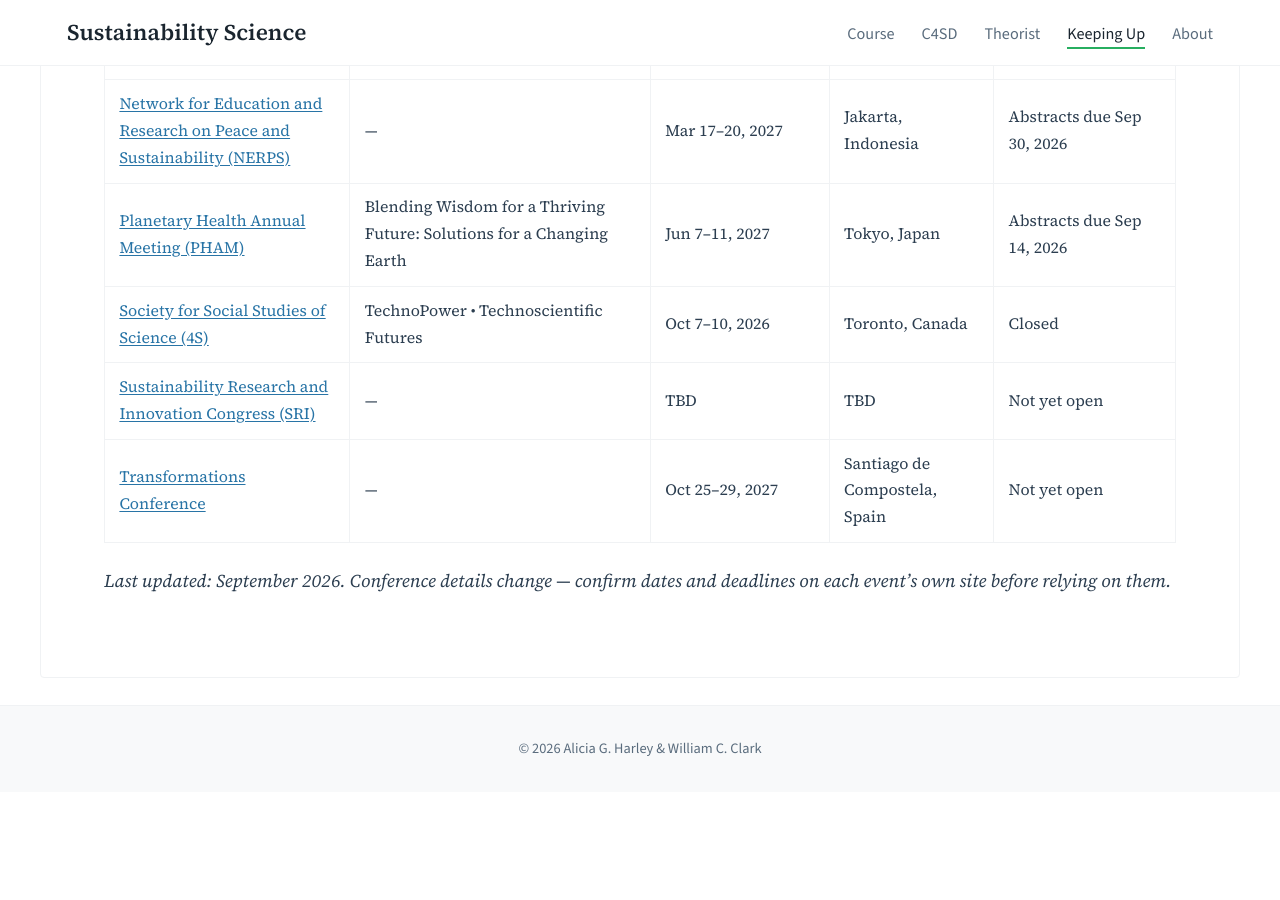
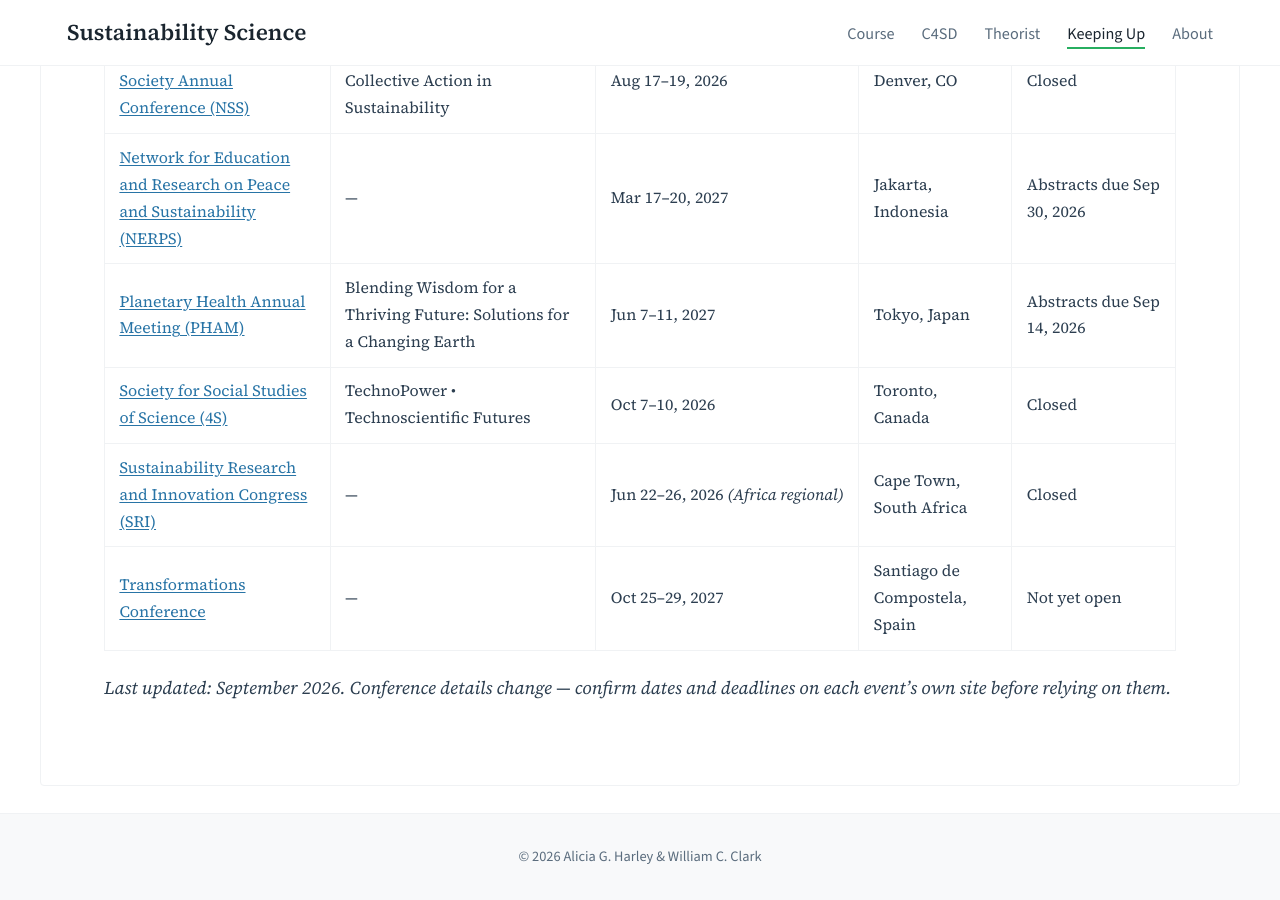
Before and after one commit to agharley/sustsci, a Jekyll site: the page built from keeping-up/conferences.md, in a window 1280 px wide and 900 px high, scrolled down 1190 px. Built offline with Jekyll 4.4.1, drawn with Linux system fonts in a browser that asks for light colours; before the commit the page ends 1982 px from its top, so only the background shows below that.

Commit message:
Update conferences.md

```diff
--- a/keeping-up/conferences.md
+++ b/keeping-up/conferences.md
@@ -22,7 +22,7 @@
 | [Network for Education and Research on Peace and Sustainability (NERPS)](https://nerps.org/nerps2027-conference-in-jakarta/) | — | Mar 17–20, 2027 | Jakarta, Indonesia | Abstracts due Sep 30, 2026 |
 | [Planetary Health Annual Meeting (PHAM)](https://smartconf.jp/content/pham2027/) | Blending Wisdom for a Thriving Future: Solutions for a Changing Earth | Jun 7–11, 2027 | Tokyo, Japan | Abstracts due Sep 14, 2026 |
 | [Society for Social Studies of Science (4S)](https://www.4sonline.org/meeting.php) | TechnoPower • Technoscientific Futures | Oct 7–10, 2026 | Toronto, Canada | Closed |
-| [Sustainability Research and Innovation Congress (SRI)](https://sricongress.org/) | — | TBD | TBD | Not yet open |
+| [Sustainability Research and Innovation Congress (SRI)](https://sricongress.org/) | — | Jun 22–26, 2026 *(Africa regional)* | Cape Town, South Africa | Closed |
 | [Transformations Conference](https://transformationscommunity.org/conferences/) | — | Oct 25–29, 2027 | Santiago de Compostela, Spain | Not yet open |
 
 *Last updated: September 2026. Conference details change — confirm dates and deadlines on each event's own site before relying on them.*
```
